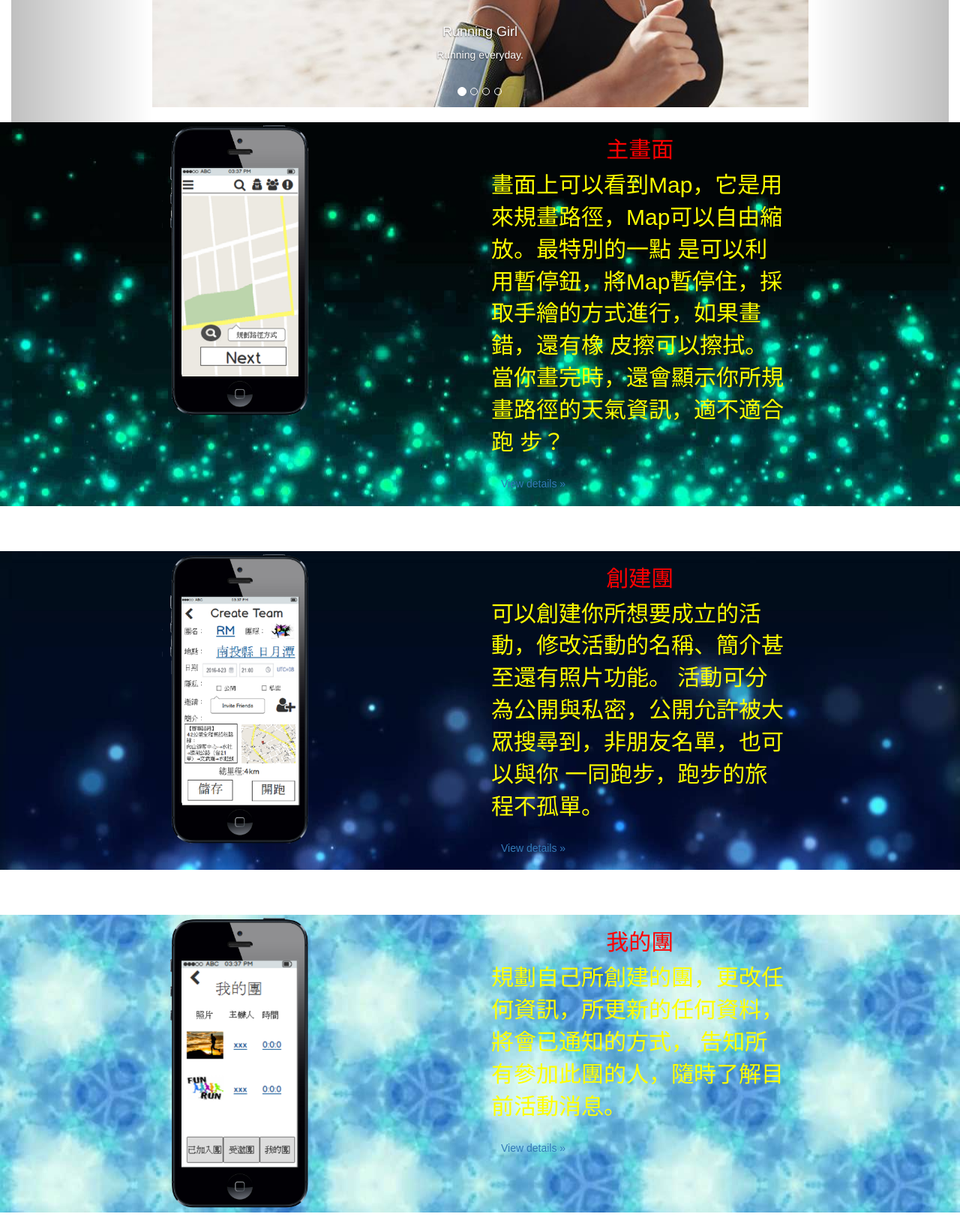
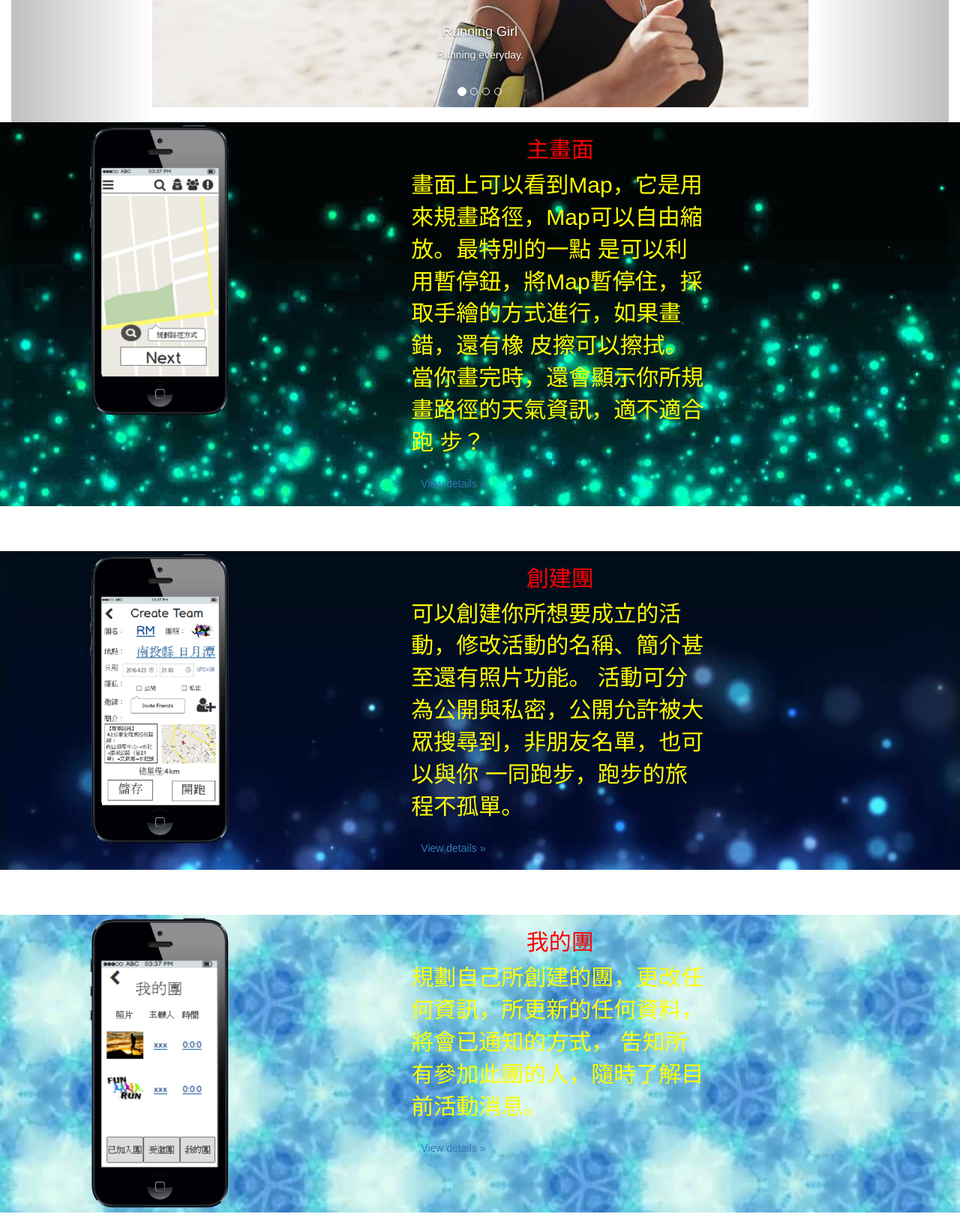
Before and after one commit to PMTL-RM/PMTL-RM.github.io, a plain HTML site: page PMTL/index.html in a window 1280 px wide. Shown: the part 709-2340 px from the top of the page at 75% size. Drawn offline with nearby package versions, Linux system fonts and the light colour scheme.

Commit message:
version1.0

```diff
--- a/PMTL/index.html
+++ b/PMTL/index.html
@@ -34,11 +34,9 @@
 
     <script type="text/javascript" src="js/goTop.js"></script>
 
-    <script type="text/javascript" src="js/sticky.js"></script>
 
-    <script type="text/javascript" src="js/jquery.sticky.js"></script>
 </head>
-<body>
+<body >
 
     <div class="container-fluid" >
 	<div class="row">
@@ -158,7 +156,7 @@
 			</div>
 
 			<div class="row" id="itmain" style="background-image:url('./images/maxresdefault (2).jpg');">
-				<div class="col-md-4 col-md-offset-1">
+				<div class="col-md-4">
 					<img class="img-responsive" alt="Bootstrap Image Preview" src="./images/main.png" id="P2">
                 </div>
                 <div class="col-md-4 col-md-offset-1" id ="SizeAdjust">
@@ -178,7 +176,7 @@
             </div><br/><br/><br/>
 
             <div class="row" id="itmain" style="background-image:url('./images/maxresdefault (3).jpg');">
-				<div class="col-md-4 col-md-offset-1">
+				<div class="col-md-4">
 					<img class="img-responsive" alt="Bootstrap Image Preview" src="./images/Creat_Team.png" id="P2">
                 </div>
                 <div class="col-md-4 col-md-offset-1" id ="SizeAdjust">
@@ -198,7 +196,7 @@
 
             <div class="row" id="itmain" style="background-image:url('./images/maxresdefault (1).jpg');">
 
-				<div class="col-md-4 col-md-offset-1">
+				<div class="col-md-4">
 					<img class="img-responsive" alt="Bootstrap Image Preview" src="./images/Myteam.png" id="P2">
                 </div>
                 <div class="col-md-4 col-md-offset-1" id ="SizeAdjust">
```
Also changed, not shown: angularjsDemo/index.html (+3 -2 lines).
